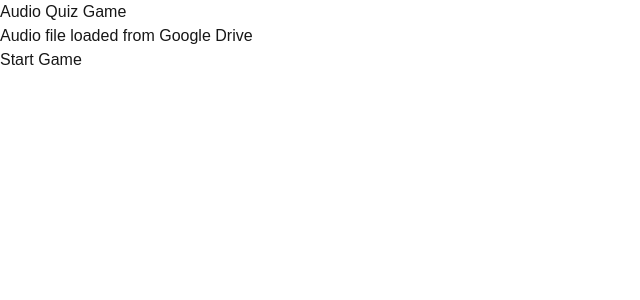
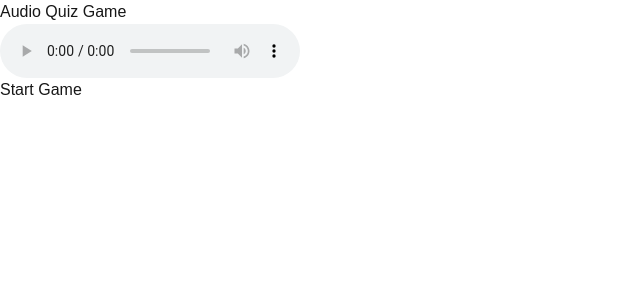
Before and after one commit to stuartallen/assembly-ai-game, a Next.js app in the folder game/: page / in a window 1280 px wide. Shown: the top 300 px of the page, without its empty margins (0-640 px from the left). Built offline with nearby package versions, Linux system fonts and the light colour scheme; no server answers; what assemblyai would draw is missing.

Commit message:
half of game loop with audio hosted on upload thing

```diff
--- a/game/src/app/page.tsx
+++ b/game/src/app/page.tsx
@@ -1,6 +1,6 @@
 "use client";
 
-import { useState, useRef } from "react";
+import { useState } from "react";
 import { AssemblyAI } from "assemblyai";
 
 const client = new AssemblyAI({
@@ -19,22 +19,18 @@ export default function GamePage() {
   const startGame = async () => {
     setIsLoading(true);
     try {
-      // Convert Google Drive view URL to direct download URL
-      const fileId = "1C3tX3G6Qk0Gh8gCiXh_IbWr-oHfaNDgn";
-      const directDownloadUrl = `https://drive.google.com/uc?export=download&id=${fileId}`;
+      const directDownloadUrl = `https://utfs.io/f/RjVHnBtym1HvfJYkg24yLP65HltyCYGUE8sw0c4RJgDjrbfN`;
 
       // Step 2: Transcribe using the direct download URL
       const transcript = await client.transcripts.transcribe({
         audio: directDownloadUrl,
       });
 
-      console.log("Transcript:", transcript);
-
       // Step 3: Generate a question using LeMUR
       const { response: question } = await client.lemur.task({
         transcript_ids: [transcript.id],
         prompt:
-          "Generate a question about the main topic discussed in this audio.",
+          "Generate a question about the main topic discussed in this audio. It is very important that you do not answer the question yourself.",
         final_model: "anthropic/claude-3-5-sonnet",
       });
 
@@ -44,6 +40,8 @@ export default function GamePage() {
         prompt: "What is the correct answer to this question: " + question,
         final_model: "anthropic/claude-3-5-sonnet",
       });
+
+      console.log({ answer });
 
       setQuestion(question);
       sessionStorage.setItem("currentAnswer", answer);
@@ -94,9 +92,13 @@ export default function GamePage() {
         {gameState === "initial" && (
           <div className="space-y-4">
             <div className="space-y-2">
-              <p className="text-gray-600">
-                Audio file loaded from Google Drive
-              </p>
+              <audio controls className="w-full">
+                <source
+                  src="https://utfs.io/f/RjVHnBtym1HvfJYkg24yLP65HltyCYGUE8sw0c4RJgDjrbfN"
+                  type="audio/mpeg"
+                />
+                Your browser does not support the audio element.
+              </audio>
             </div>
             <button
               onClick={startGame}
```
